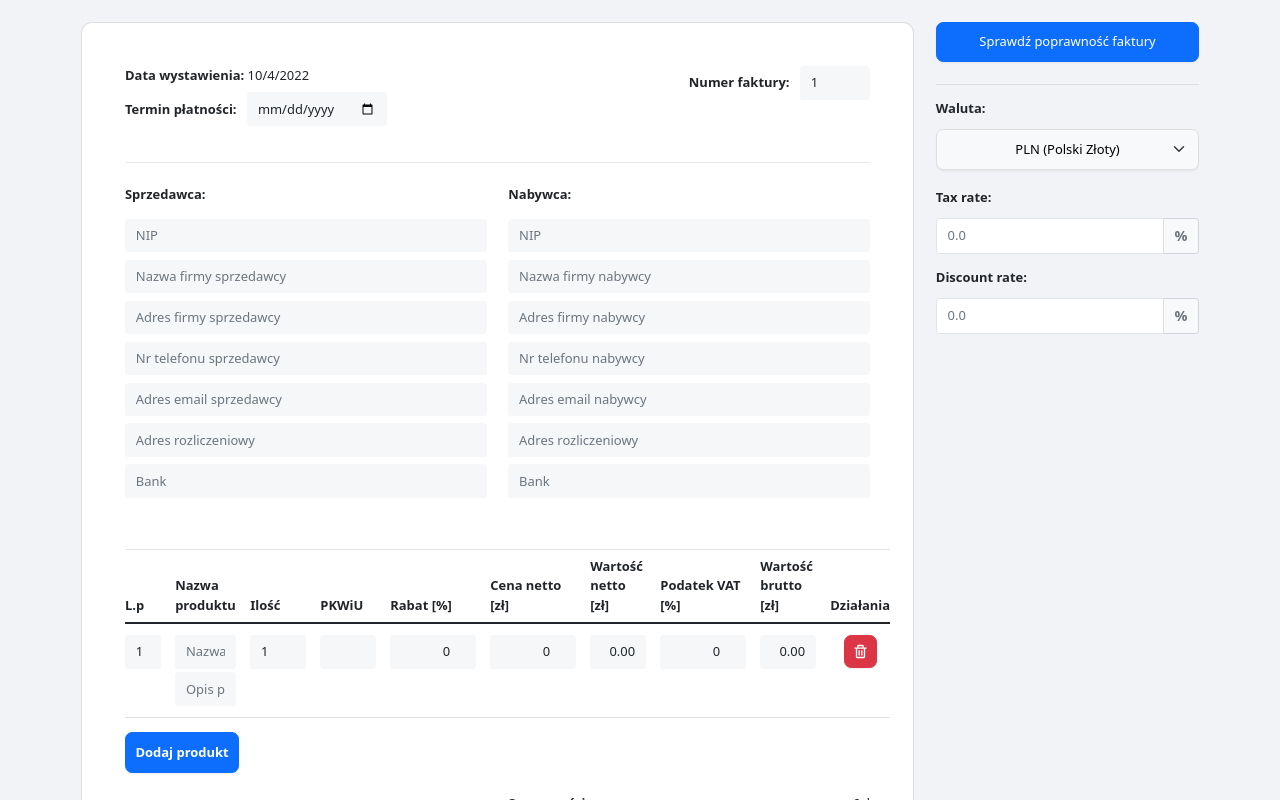
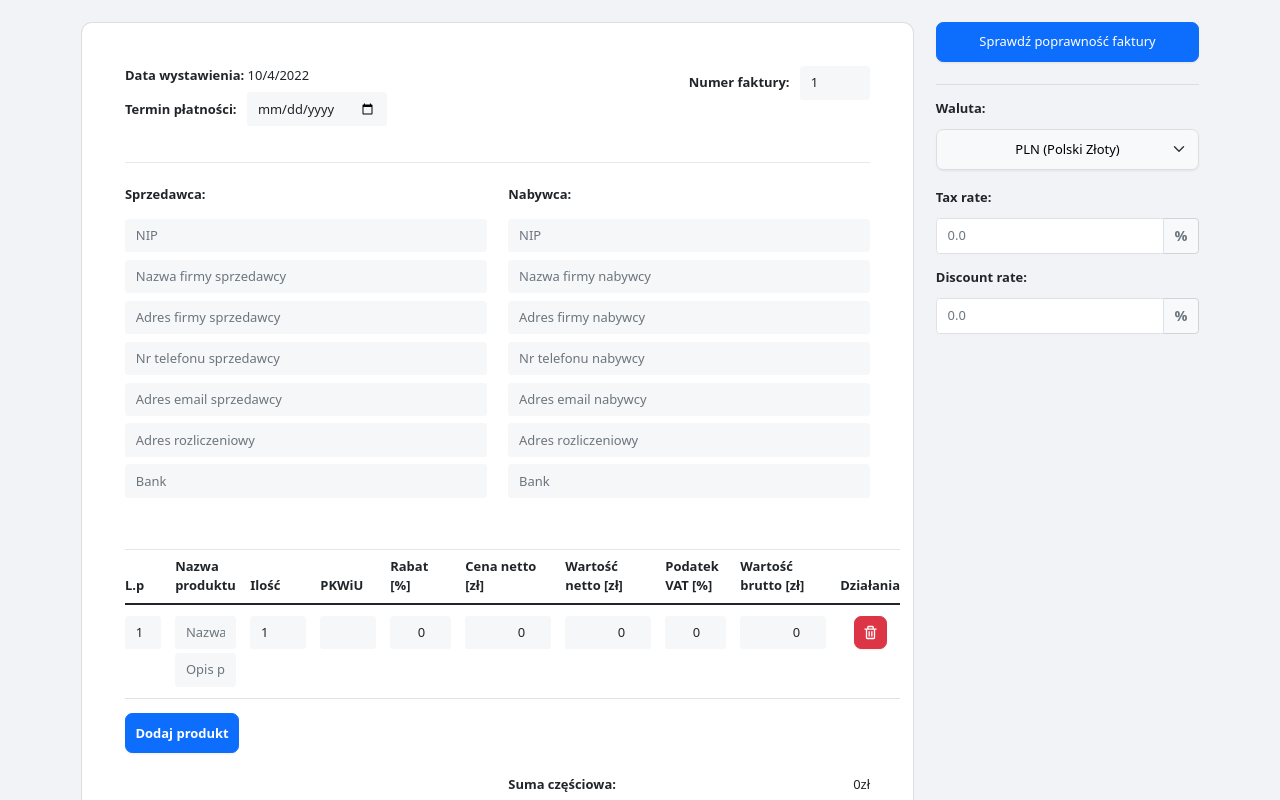
Before and after one commit to amarcin3/faktury, a React (Create React App) app: page / in a window 1280 px wide. Shown: the top 800 px of the page. Built offline with nearby package versions, Linux system fonts and the light colour scheme.

Commit message:
Correctly calculating values on the invoice.

```diff
--- a/src/components/EditableField.js
+++ b/src/components/EditableField.js
@@ -16,12 +16,12 @@ class EditableField extends React.Component {
 
           number={this.props.cellData.number}
           name={this.props.cellData.name}
-          PKWiU={this.props.cellData.PKWiU}
+          pkwiu={this.props.cellData.PKWiU}
           tax={this.props.cellData.tax}
           discount={this.props.cellData.discount}
-          netPrice={this.props.cellData.netPrice}
-          netValue={this.props.cellData.netValue}
-          grossValue={this.props.cellData.grossValue}
+          netprice={this.props.cellData.netPrice}
+          netvalue={this.props.cellData.netValue}
+          grossvalue={this.props.cellData.grossValue}
 
           id={this.props.cellData.id}
           value={this.props.cellData.value}
--- a/src/components/InvoiceForm.js
+++ b/src/components/InvoiceForm.js
@@ -46,14 +46,14 @@ class InvoiceForm extends React.Component {
     this.state.items = [
       {
         id: '',
-        number: '1',
+        number: 1,
         name: '',
         PKWiU: '',
         netPrice: 0.00,
-        netValue: '0.00',
+        netValue: 0.00,
         tax: 0,
-        discount: 0,
-        grossValue: '0.00',
+        discount: 0.00,
+        grossValue: 0.00,
         description: '',
         quantity: 1
       }
@@ -77,10 +77,10 @@ class InvoiceForm extends React.Component {
       name: '',
       PKWiU: '',
       netPrice: 0.00,
-      netValue: '0.00',
+      netValue: 0.00,
       tax: 0,
-      discount: 0,
-      grossValue: '0.00',
+      discount: 0.00,
+      grossValue: 0.00,
       description: '',
       quantity: 1
     };
@@ -136,18 +136,54 @@ class InvoiceForm extends React.Component {
     var tempKey = items.map(function(items) {
       for (var key in items) {
         if (key === item.name && items.id === item.id) {
+          items[key] = item.value;
           return key;
         }
       }
+      return items;
     });
     for (var i = 0; i < items.length; i++) {
       if (items[i].id === item.id) {
+
         //Below: Always calculating value, resulting in disability to edit value
-        items[i].netValue = items[i].netPrice * items[i].quantity;
+        //items[i].netValue = items[i].netPrice * items[i].quantity * (1 - items[i].discount/100);
         // Below: Changing value only if it's field wasn't changed
-          if(tempKey[i] === 'netPrice' || tempKey[i] === 'tax' || tempKey[i] === 'quantity') {
+
+          if (tempKey[i] === 'discount' || tempKey[i] === 'quantity' || tempKey[i] === 'netPrice') {
+            if (items[i].discount === '') items[i].discount = '0';
+            items[i].discount = parseInt(items[i].discount);
+            if (items[i].quantity === '') items[i].quantity = '1';
+            items[i].quantity = parseInt(items[i].quantity);
+            if (items[i].netPrice === '') items[i].netPrice = '0';
+            items[i].netPrice = parseFloat(items[i].netPrice);
+            items[i].netValue = Math.round((items[i].netPrice * items[i].quantity * (1 - items[i].discount/100)+ Number.EPSILON) * 100) / 100;
+            items[i].taxAmount = Math.round((items[i].netValue * items[i].tax/100 * (1 - items[i].discount/100)+ Number.EPSILON) * 100) / 100;
+            items[i].grossValue = Math.round((items[i].netValue + items[i].taxAmount+ Number.EPSILON) * 100) / 100;
+          }
+          if (tempKey[i] === 'netValue') {
+            if (items[i].netValue === '') items[i].netValue = '0';
+            items[i].netValue = parseFloat(items[i].netValue);
+            items[i].netPrice = Math.round((items[i].netValue * (1 + items[i].discount / (100 - items[i].discount)) / items[i].quantity+ Number.EPSILON) * 100) / 100;
+            items[i].taxAmount = Math.round((items[i].netValue * items[i].tax/100 * (1 - items[i].discount/100)+ Number.EPSILON) * 100) / 100;
+            items[i].grossValue = Math.round((items[i].netValue + items[i].taxAmount+ Number.EPSILON) * 100) / 100;
+          }
+          if (tempKey[i] === 'tax') {
+            if (items[i].tax === '') items[i].tax = '0';
+            items[i].tax = parseInt(items[i].tax);
+            items[i].taxAmount = Math.round((items[i].netValue * items[i].tax/100 * (1 - items[i].discount/100)+ Number.EPSILON) * 100) / 100;
+            items[i].grossValue = Math.round((items[i].netValue + items[i].taxAmount+ Number.EPSILON) * 100) / 100;
+          }
+          if (tempKey[i] === 'grossValue') {
+            if (items[i].grossValue === '') items[i].grossValue = '0';
+            items[i].grossValue = parseFloat(items[i].grossValue);
+            items[i].netValue = Math.round((items[i].grossValue / (1 + items[i].tax / 100) * (1 - items[i].discount/100)+ Number.EPSILON) * 100) / 100;
+            items[i].taxAmount = Math.round((items[i].grossValue - items[i].netValue+ Number.EPSILON) * 100) / 100;
+            items[i].netValue = Math.round((items[i].grossValue - items[i].taxAmount+ Number.EPSILON) * 100) / 100;
+            items[i].netPrice = Math.round((items[i].netValue * (1 + items[i].discount / (100 - items[i].discount)) / items[i].quantity + Number.EPSILON) * 100) / 100;
+          }
+        console.log(items);
             //items[i].grossPrice = parseFloat((parseFloat(items[i].netPrice) + (parseFloat(items[i].netPrice) * (items[i].tax / 100))).toFixed(2));
-          }
+
       }
     }
 
@@ -174,9 +210,9 @@ class InvoiceForm extends React.Component {
         <Col md={8} lg={9}>
           <Card className="p-4 p-xl-5 my-3 my-xl-4">
             <div className="d-flex flex-row align-items-start justify-content-between mb-3">
-              <div class="d-flex flex-column">
+              <div className="d-flex flex-column">
                 <div className="d-flex flex-column">
-                  <div class="mb-2">
+                  <div className="mb-2">
                     <span className="fw-bold">Data&nbsp;wystawienia:&nbsp;</span>
                     <span className="current-date">{new Date().toLocaleDateString()}</span>
                   </div>
@@ -272,7 +308,7 @@ class InvoiceForm extends React.Component {
                 <option value="¥">JPY (Japanese Yen)</option>
                 <option value="$">CAD (Canadian Dollar)</option>
                 <option value="$">AUD (Australian Dollar)</option>
-                <option value="$">SGD (Signapore Dollar)</option>
+                <option value="$">SGD (Singapore Dollar)</option>
                 <option value="¥">CNY (Chinese Renminbi)</option>
               </Form.Select>
             </Form.Group>
--- a/src/components/InvoiceItem.js
+++ b/src/components/InvoiceItem.js
@@ -104,7 +104,7 @@ class ItemRow extends React.Component {
                 id: this.props.item.id
             }}/>
       </td>
-          <td style={{minWidth: '100px'}}>
+          <td style={{minWidth: '75px'}}>
               <EditableField
                   onItemizedItemEdit={this.props.onItemizedItemEdit}
                   cellData={{
@@ -124,7 +124,7 @@ class ItemRow extends React.Component {
                   cellData={{
                       type: "number",
                       name: "netPrice",
-                      min: 0.00,
+                      min: "0.00",
                       step: "0.01",
                       precision: 2,
                       textAlign: "text-end",
@@ -133,19 +133,21 @@ class ItemRow extends React.Component {
                   }}/>
           </td>
 
-          <td style={{minWidth: '70px'}}>
+          <td style={{minWidth: '100px'}}>
               <EditableField
                   onItemizedItemEdit={this.props.onItemizedItemEdit}
                   cellData={{
-                      type: "text",
+                      type: "number",
                       name: "netValue",
+                      step: "0.01",
+                      precision: 2,
                       textAlign: "text-end",
                       value: this.props.item.netValue,
                       id: this.props.item.id,
                   }}/>
           </td>
 
-        <td style={{minWidth: '100px'}}>
+        <td style={{minWidth: '75px'}}>
           <EditableField
               onItemizedItemEdit={this.props.onItemizedItemEdit}
               cellData={{
@@ -159,12 +161,14 @@ class ItemRow extends React.Component {
                 id: this.props.item.id,
               }}/>
         </td>
-          <td style={{minWidth: '70px'}}>
+          <td style={{minWidth: '100px'}}>
               <EditableField
                   onItemizedItemEdit={this.props.onItemizedItemEdit}
                   cellData={{
-                      type: "text",
+                      type: "number",
                       name: "grossValue",
+                      step: "0.01",
+                      precision: 2,
                       textAlign: "text-end",
                       value: this.props.item.grossValue,
                       id: this.props.item.id,
```
